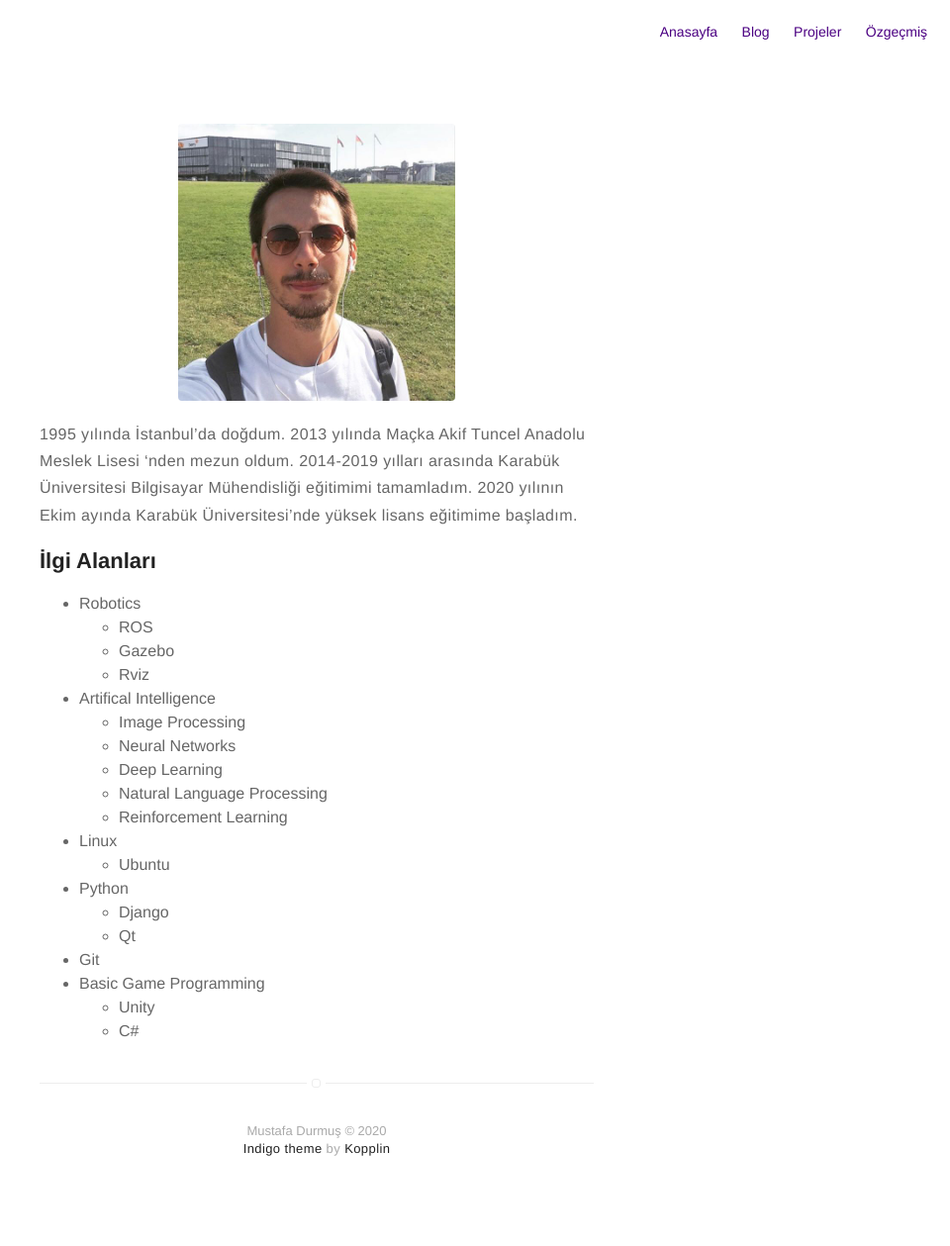
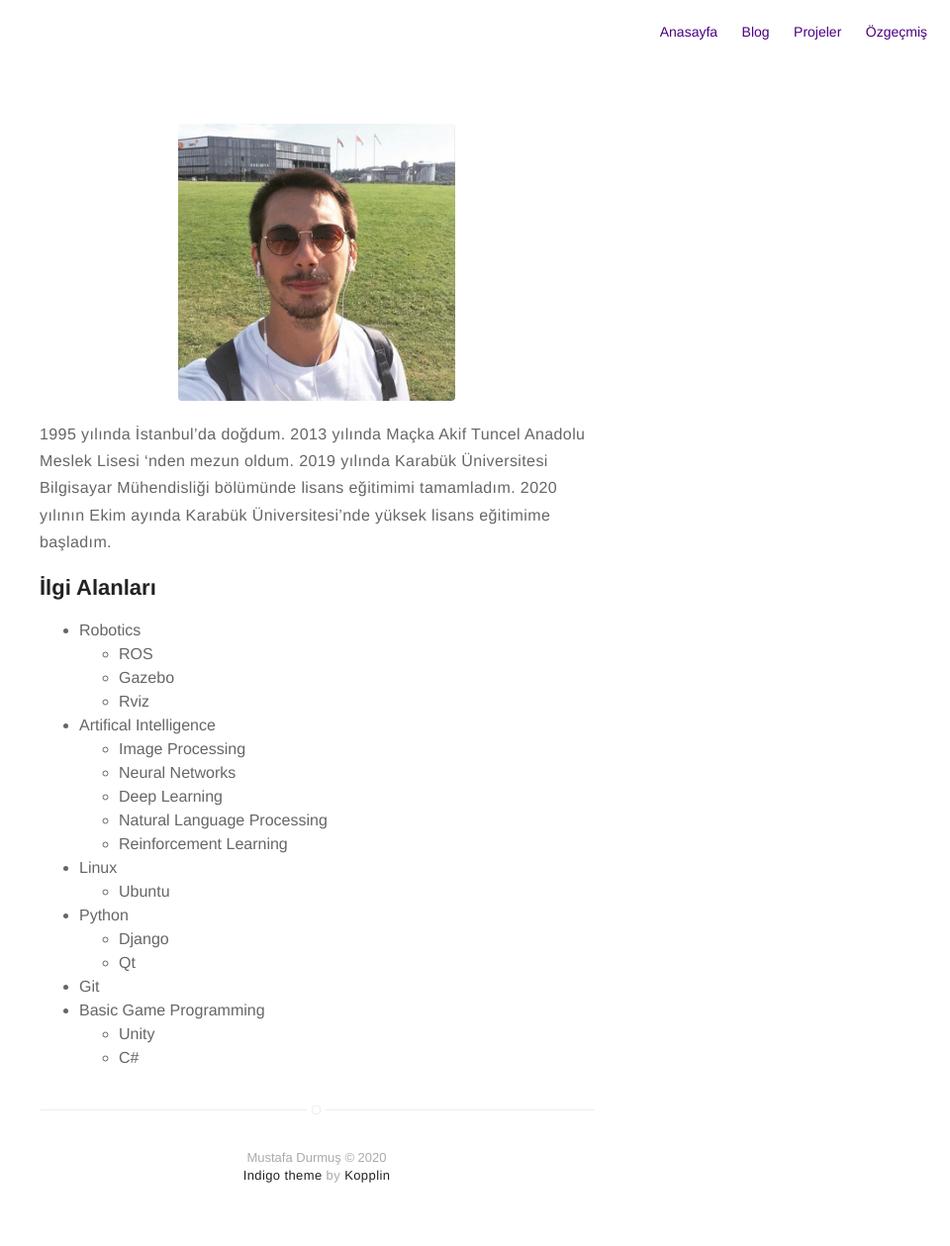
Before and after one commit to mdurmuss/mdurmuss.github.io, a Jekyll site: the page built from about.md, in a window 1280 px wide. Shown: the whole page at 99% size, without its empty margins (320-1280 px from the left). Built offline with Jekyll 4.4.1, drawn with Linux system fonts in a browser that asks for light colours; before the commit the page ends 1232 px from its top, so only the background shows below that.

Commit message:
about.md is updated :zap:

```diff
--- a/about.md
+++ b/about.md
@@ -5,7 +5,7 @@ published: true
 ---
 ![Profile Image]({{ site.url }}/{{ site.picture }})
 
-1995 yılında İstanbul'da doğdum. 2013 yılında Maçka Akif Tuncel Anadolu Meslek Lisesi 'nden mezun oldum. 2014-2019 yılları arasında Karabük Üniversitesi Bilgisayar Mühendisliği eğitimimi tamamladım. 2020 yılının Ekim ayında Karabük Üniversitesi'nde yüksek lisans eğitimime başladım.
+1995 yılında İstanbul'da doğdum. 2013 yılında Maçka Akif Tuncel Anadolu Meslek Lisesi 'nden mezun oldum. 2019 yılında Karabük Üniversitesi Bilgisayar Mühendisliği bölümünde lisans eğitimimi tamamladım. 2020 yılının Ekim ayında Karabük Üniversitesi'nde yüksek lisans eğitimime başladım.
 
 ## İlgi Alanları
 - Robotics
```
